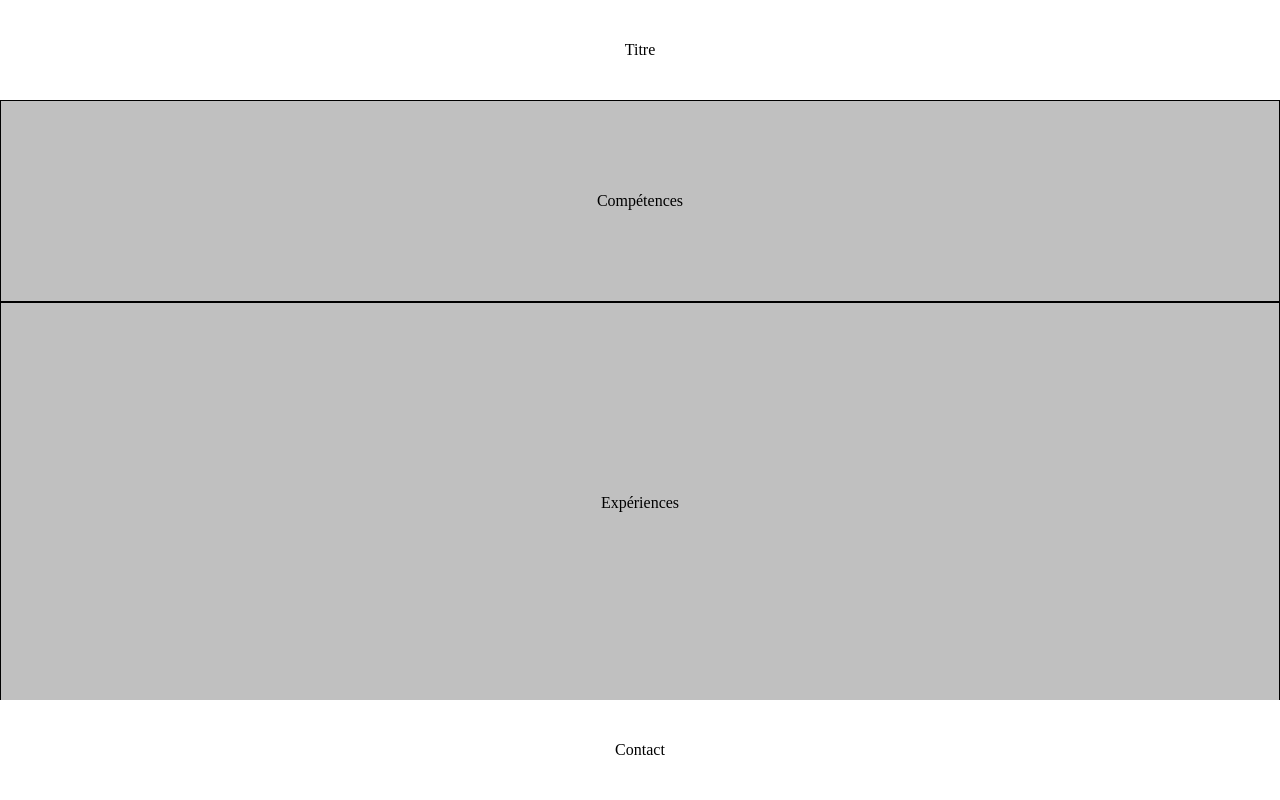
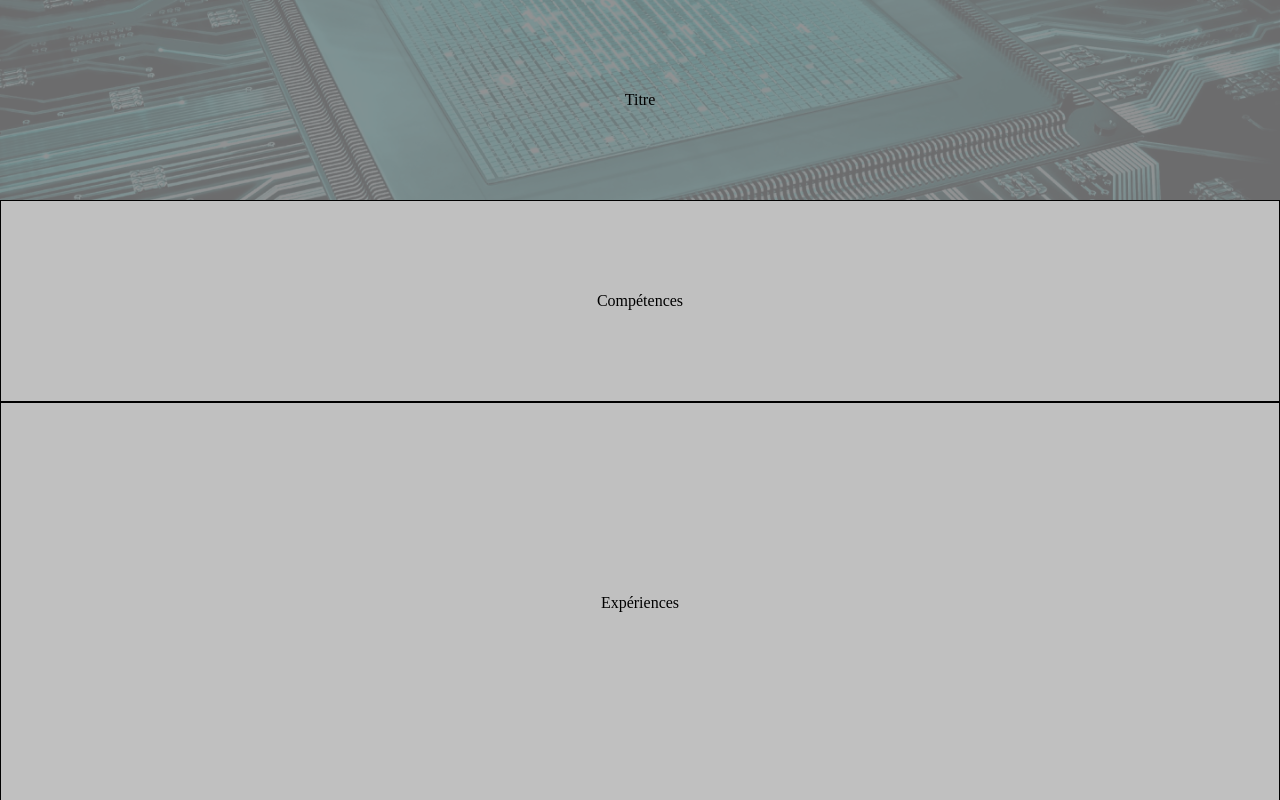
Before and after one commit to CedricPradels/cv, a Next.js app: page / in a window 1280 px wide. Shown: the top 800 px of the page. Built offline with nearby package versions, Linux system fonts and the light colour scheme.

Commit message:
add title layout

```diff
--- a/src/components/Cv/src/index.tsx
+++ b/src/components/Cv/src/index.tsx
@@ -5,13 +5,15 @@ import { Skills } from "@components/Skills";
 import { Training } from "@components/Training";
 import { Contact } from "@components/Contact";
 import { VFC } from "react";
-import { Container, Footer, Wrapper, Header } from "./ui";
+import { Container, Footer, Wrapper, Header, HeaderContent } from "./ui";
 
 export const Cv: VFC = () => {
   return (
     <Container>
       <Header>
-        <Title />
+        <HeaderContent>
+          <Title />
+        </HeaderContent>
       </Header>
       <Skills />
       <Experiences />
--- a/src/components/Cv/src/ui.ts
+++ b/src/components/Cv/src/ui.ts
@@ -11,12 +11,25 @@ export const Wrapper = styled.div`
   }
 `;
 
-export const Footer = styled.footer`
-  position: sticky;
-  bottom: 0;
+export const Footer = styled.div``;
+
+export const Header = styled.div`
+  position: relative;
+  background-image: url("/img/processor.png");
+  background-position: center;
+  background-size: 100%;
+  background-repeat: no-repeat;
+  &:before {
+    content: "";
+    position: absolute;
+    top: 0;
+    left: 0;
+    width: 100%;
+    height: 100%;
+    background-color: rgba(127, 127, 129, 0.85);
+  }
 `;
 
-export const Header = styled.header`
-  position: sticky;
-  top: 0;
+export const HeaderContent = styled.div`
+  position: relative;
 `;
--- a/src/components/Title/src/ui.ts
+++ b/src/components/Title/src/ui.ts
@@ -1,8 +1,7 @@
 import styled from "styled-components";
 
 export const Container = styled.div`
-  height: 100px;
-  background-color: white;
+  height: 200px;
   display: flex;
   justify-content: center;
   align-items: center;
```
Also changed, not shown: public/img/processor.png (added).
